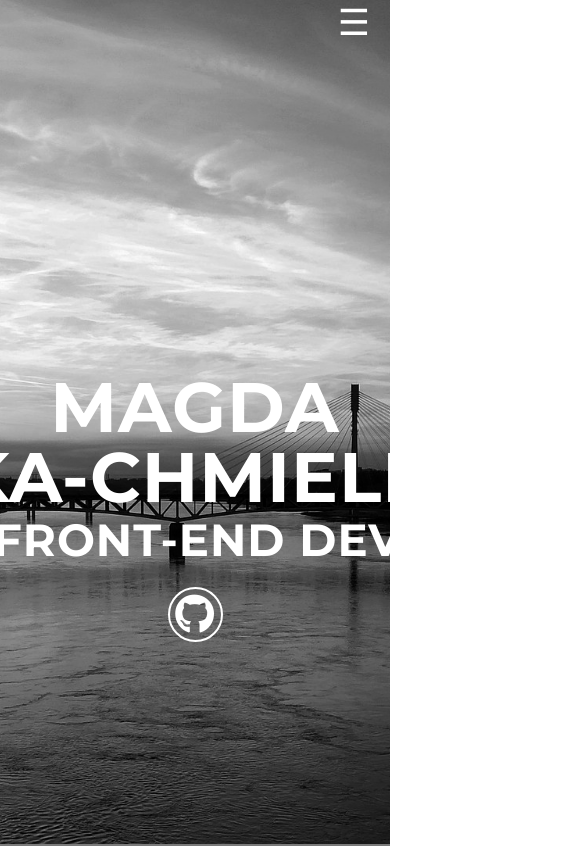
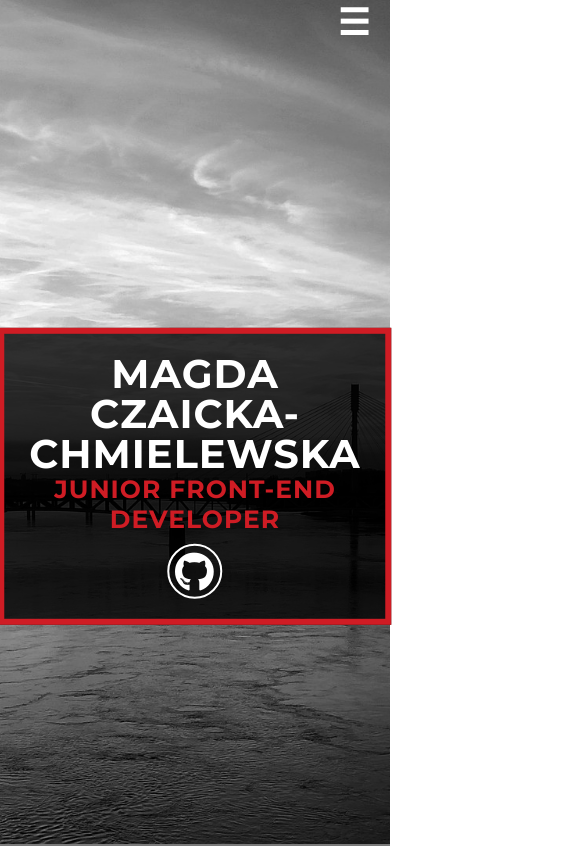
Before and after one commit to magdacz/portfolio2, a website: page index.html in a window 390 px wide. Shown: the top 846 px of the page, 585 px wide, since content can reach past the window. Drawn offline with Linux system fonts and the light colour scheme.

Commit message:
Add media queries for header

```diff
--- a/sass/style.scss
+++ b/sass/style.scss
@@ -97,11 +97,11 @@ body {
 		display: none;
 		font-size: 26px;
 		color:$color-primary;
-		//border: 1px solid gold;
 
 		@media (max-width:966px) {
 			display: block;
 			font-size: 36px;
+			font-weight: bold;
 			cursor: pointer;
 		}
 	}
@@ -120,8 +120,6 @@ body {
 		display: flex;
 		justify-content: center;
 		list-style: none;
-		//border: 1px solid red;
-		//width: 80%;
 		margin: auto;
 
 		@media (max-width:966px) {
@@ -132,7 +130,6 @@ body {
 
 	&__item {
 		margin: 10px 20px;
-		//border: 1px solid gold;
 
 		@media (max-width:966px) {
 			text-align: center;
@@ -156,6 +153,10 @@ body {
 			background: $color-second;
 			opacity: 1;
 			transition: 0.5s;
+
+			@media (max-width:966px) {
+				display: none;
+			}
 		}
 
 		&:hover {
@@ -176,16 +177,62 @@ body {
 		letter-spacing: 1px;
 		color: $color-primary;
 		padding: 5px 10px;
+
+		@media (max-width: 575px) {
+			width: auto;
+			padding: 20px 25px;
+			background: rgba(0,0,0,0.8);
+			border: 6px solid $color-second;;
+		}
+
+		@media (max-width: 996px) {
+			top: 60%;
+			transform: translate(-50%, -60%);
+		}
+
+		@media (max-width: 768px) {
+			top: 60%;
+			transform: translate(-50%, -60%);
+		}
 	}
 
 	&__title-h1 {
 		font-size: 70px;
 		line-height: 1;
+
+		@media (max-width: 1000px) {
+			font-size: 55px;
+		}
+
+		@media (max-width: 768px) {
+			font-size: 45px;
+		}
+
+		@media (max-width: 640px) {
+			font-size: 40px;
+		}
 	}
 
 	&__title-h2 {
-		font-size: 45px;
+		font-size: 40px;
 		color: $color-primary;
+
+		@media (max-width: 1000px) {
+			font-size: 35px;
+		}
+
+		@media (max-width: 768px) {
+			font-size: 30px;
+		}
+
+		@media (max-width: 640px) {
+			font-size: 25px;
+		}
+
+		@media (max-width: 575px) {
+			color: $color-second;
+		}
+
 	}
 
 	&__box-icon {
@@ -200,6 +247,14 @@ body {
 
 		&:hover {
 			border-color: $color-second;
+
+			@media (max-width: 966px) {
+			border-color: $color-primary;
+		}
+		}
+
+		@media (max-width: 966px) {
+			margin-top: 10px;
 		}
 	}
 
@@ -357,6 +412,11 @@ body {
 		&:hover .projects__img {
 			transform: scale(1.2);
 			opacity: 0.2;
+
+			@media (max-width:966px) {
+				transform: scale(1);
+				opacity: 1;
+			}
 		}
 
 		&:hover .projects__box-description {
@@ -399,6 +459,12 @@ body {
 		  	opacity: 0;
 		   	z-index: 1;
 		}
+
+		&::after, &::before {
+			@media (max-width:966px) {
+				display: none;
+			}
+		}
 	}
 
 	&__img {
@@ -421,6 +487,9 @@ body {
     	visibility: hidden;
     	z-index: 2;
 
+		@media (max-width:966px) {
+			display: none;
+		}
 	}
 
 	&__text-description{
```
Also changed, not shown: css/style.css, 1 other file.
